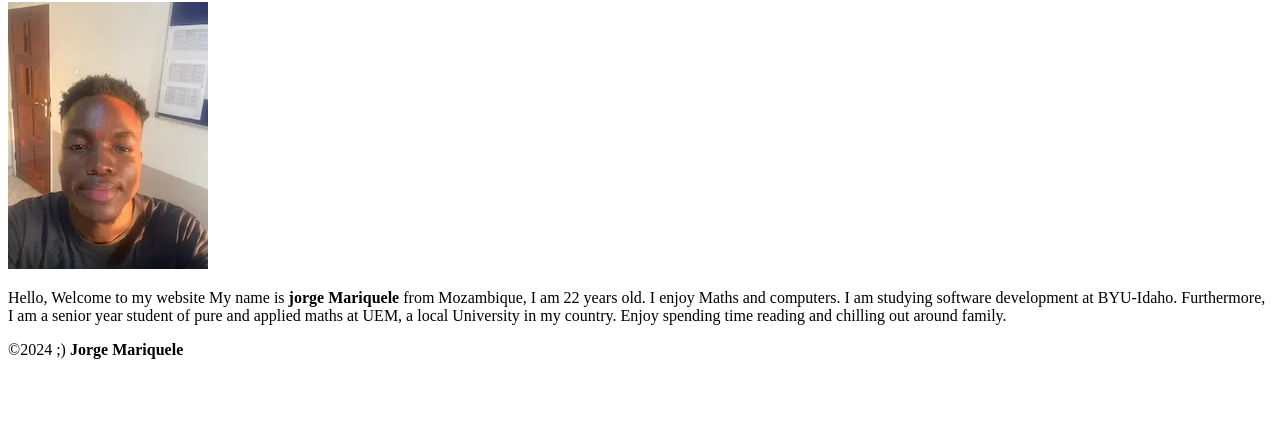
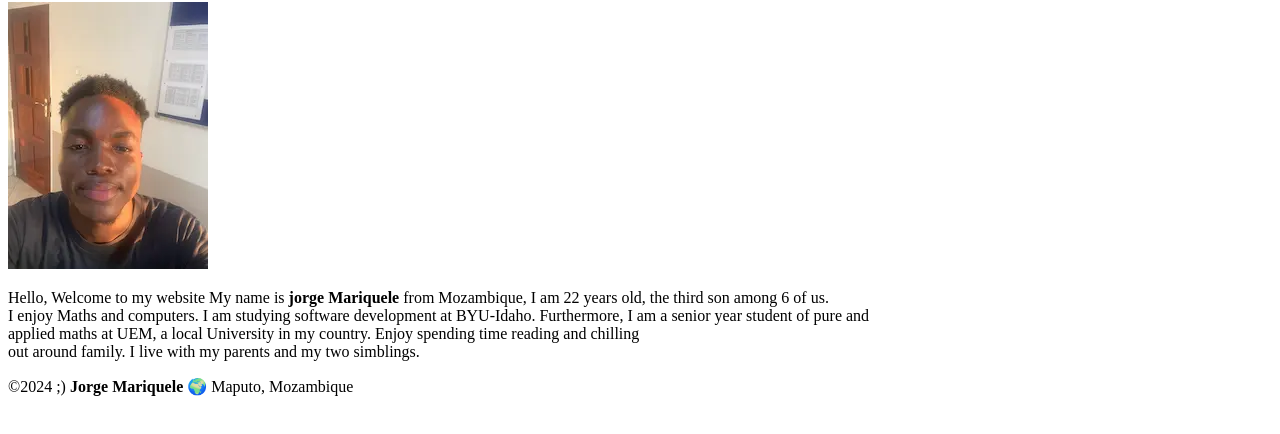
Before and after one commit to Jmariquele/wdd130, a plain HTML site: page index.html in a window 1280 px wide. Shown: the part 104-538 px from the top of the page. Drawn offline with Linux system fonts and the light colour scheme.

Commit message:
Improved the discription of myself and added a country to footer

```diff
--- a/index.html
+++ b/index.html
@@ -19,13 +19,13 @@
         <img src="images/profile.webp" alt="photo of jorge Mariquele" width="200">
         <p>Hello, Welcome to my website
             My name is <strong>jorge Mariquele</strong>
-            from Mozambique, I am 22 years old. I enjoy Maths and computers. I am studying software development at BYU-Idaho. Furthermore, I am a senior year student of pure and applied maths at UEM, a local University in my country.
-            Enjoy spending time reading and chilling out around family.
+            from Mozambique, I am 22 years old, the third son among 6 of us. <br> I enjoy Maths and computers. I am studying software development at BYU-Idaho. Furthermore, I am a senior year student of pure and <br>applied maths at UEM, a local University in my country.
+            Enjoy spending time reading and chilling <br> out around family. I live with my parents and my two simblings.
         </p>
 
     </main>
     <footer>
-        <p>&copy;2024 ;) <strong>Jorge Mariquele</strong> </p>
+        <p>&copy;2024 ;) <strong>Jorge Mariquele</strong> 🌍 Maputo, Mozambique</p>
     </footer>
 </body>
 </html>
```
